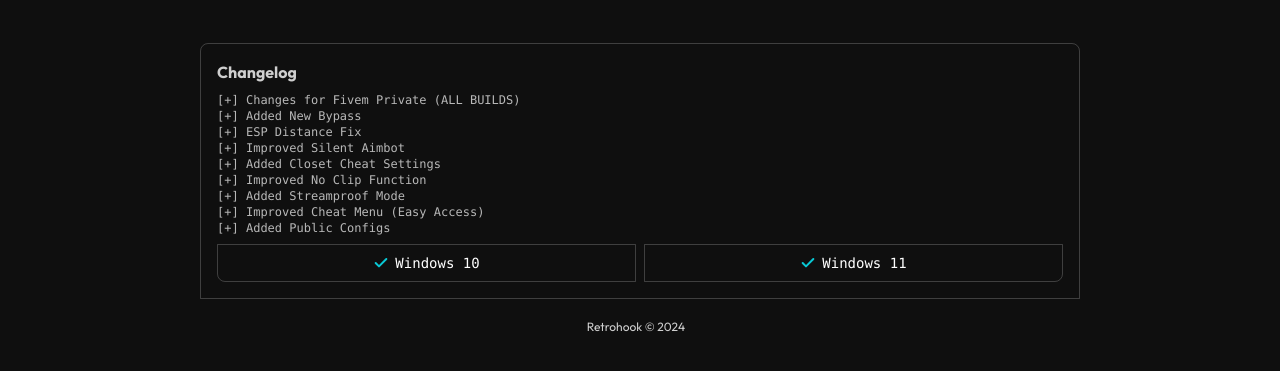
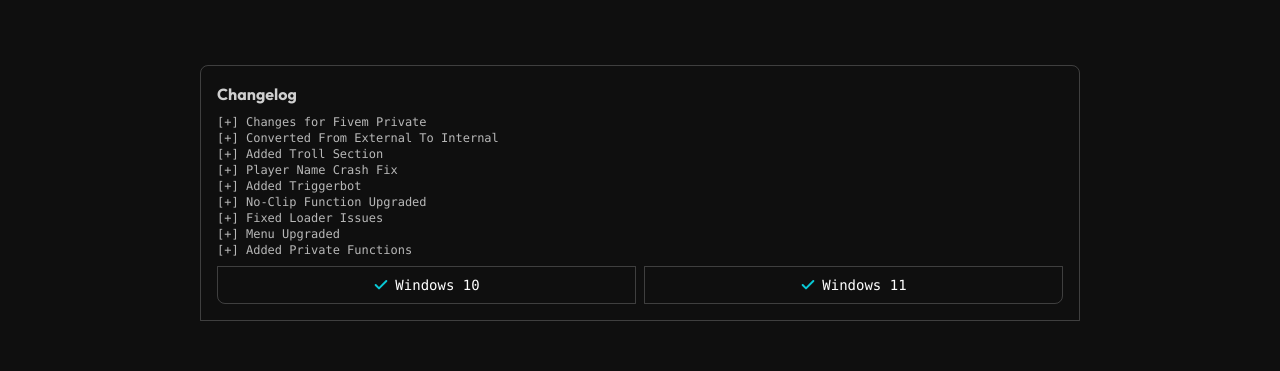
Before and after one commit to zqeus/website, a plain HTML site: page index.html in a window 1280 px wide. Shown: the part 325-696 px from the top of the page. Drawn offline with Linux system fonts and the light colour scheme; a script that the page names is missing.

Commit message:
Update index.html

```diff
--- a/index.html
+++ b/index.html
@@ -72,15 +72,15 @@
 
   <div class="flex flex-col p-4 gap-2 rounded-lg rounded-b-[0] border-[1px] border-white/20 mt-14 w-full"><span class="font-bold text-white/80">Changelog</span>
 
-    <div class="flex flex-col font-mono text-xs text-white/70"><span>[+] Changes for Fivem Private (ALL BUILDS)</span>
-      <span>[+] Added New Bypass </span>
-      <span>[+] ESP Distance Fix </span>
-      <span>[+] Improved Silent Aimbot</span>
-      <span>[+] Added Closet Cheat Settings </span>
-      <span>[+] Improved No Clip Function </span>
-      <span>[+] Added Streamproof Mode </span>
-      <span>[+] Improved Cheat Menu (Easy Access) </span>
-      <span>[+] Added Public Configs </span></div>
+    <div class="flex flex-col font-mono text-xs text-white/70"><span>[+] Changes for Fivem Private</span>
+      <span>[+] Converted From External To Internal </span>
+      <span>[+] Added Troll Section </span>
+      <span>[+] Player Name Crash Fix </span>
+      <span>[+] Added Triggerbot </span>
+      <span>[+] No-Clip Function Upgraded </span>
+      <span>[+] Fixed Loader Issues </span>
+      <span>[+] Menu Upgraded </span>
+      <span>[+] Added Private Functions </span></div>
 
 
 
@@ -91,9 +91,6 @@
     <div class="flex items-center gap-[6px] p-2 rounded-br-lg border-[1px] border-white/20 w-full justify-center"><svg xmlns="http://www.w3.org/2000/svg" width="16" height="16" viewBox="0 0 24 24" fill="none" stroke="#0BD367" stroke-width="3" stroke-linecap="round" stroke-linejoin="round" class="lucide lucide-check"><path d="M20 6 9 17l-5-5"></path></svg>
       <span>Windows 11</span></div></div></div>
 
-<footer id="website made by @someplace on dizzy" class="flex p-2 gap-2 justify-between"><p class="text-white/80 text-xs">Retrohook © 2024</p>
-
-  <a href="" class="text-white/80 text-xs underline"></a></footer>
 
 
 
```
